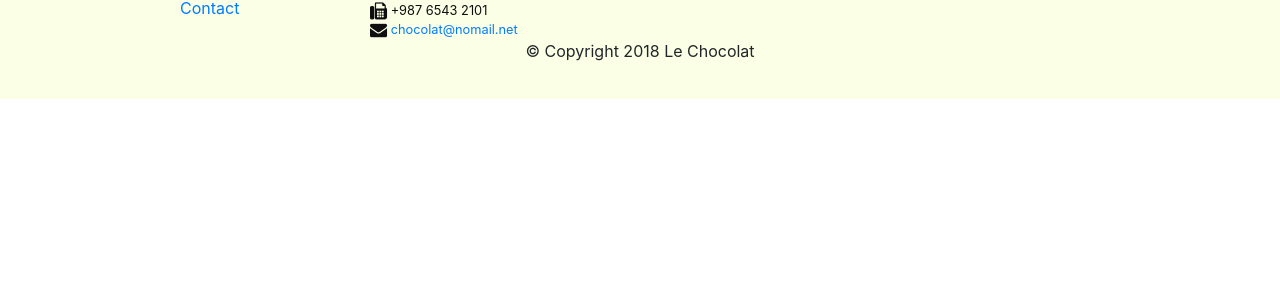
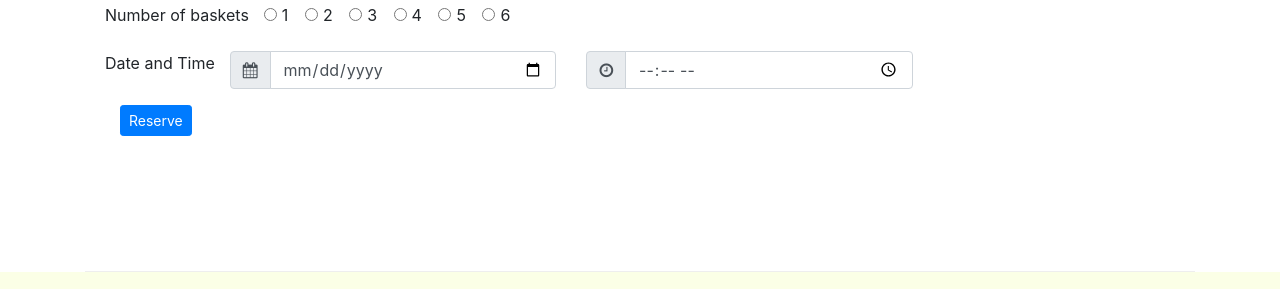
Before and after one commit to abdalrahmanhamami/leChocolat, a website: page index.html in a window 1280 px wide. Shown: the part 2063-2352 px from the top of the page. Before the commit the page ends 2162 px from the top, so only its background shows below. Drawn offline with nearby package versions, Linux system fonts and the light colour scheme.

Commit message:
Bootstrap Assignment 9 Task 1

```diff
--- a/index.html
+++ b/index.html
@@ -222,6 +222,76 @@
                     </div>
                 </div>
             </div>
+        </div>
+
+
+        <div class="row row-content justify-content-center">
+            <div class=" col-12 colsm-8">
+                <div class="card border-default"></div>
+                <h3 class="card-header bg-warning text-white" id="reserve-form">Reserve your baskets</h3>
+                <div class="card-body">
+                    <form>
+                        <div class="form-group row">
+                            <label for="opreadio" calss="col-12 col-sm-3 col-form-label">
+                                Number of baskets
+                            </label>
+                            <div class="col-12 col-sm">
+                                <div class="form-check form-check-inline">
+                                    <input class="form-check-input" type="radio" name="inlineRadio" id="inlineRadio1"
+                                        value="option1">
+                                    <label class="form-check-label" for="inlineRadio1">1</label>
+                                </div>
+                                <div class="form-check form-check-inline">
+                                    <input class="form-check-input" type="radio" name="inlineRadio" id="inlineRadio2"
+                                        value="option2">
+                                    <label class="form-check-label" for="inlineRadio2">2</label>
+                                </div>
+                                <div class="form-check form-check-inline">
+                                    <input class="form-check-input" type="radio" name="inlineRadio" id="inlineRadio3"
+                                        value="option3">
+                                    <label class="form-check-label" for="inlineRadio3">3</label>
+                                </div>
+                                <div class="form-check form-check-inline">
+                                    <input class="form-check-input" type="radio" name="inlineRadio" id="inlineRadio4"
+                                        value="option4">
+                                    <label class="form-check-label" for="inlineRadio4">4</label>
+                                </div>
+                                <div class="form-check form-check-inline">
+                                    <input class="form-check-input" type="radio" name="inlineRadio" id="inlineRadio5"
+                                        value="option5">
+                                    <label class="form-check-label" for="inlineRadio5">5</label>
+                                </div>
+                                <div class="form-check form-check-inline">
+                                    <input class="form-check-input" type="radio" name="inlineRadio" id="inlineRadio6"
+                                        value="option6">
+                                    <label class="form-check-label" for="inlineRadio6">6</label>
+                                </div>
+                            </div>
+                        </div>
+                        <div class="form-group row">
+                            <label calss="col-12 col-sm-3 col-form-label">
+                                Date and Time
+                            </label>
+                            <div class="input-group col-12 col-sm-4">
+                                    <div class="input-group-prepend">
+                                        <span class="input-group-text" id="date"><i class="fa fa-calendar" aria-hidden="true"></i></span>
+                                    </div>
+                                    <input type="date" class="form-control" placeholder="Date" id="date'">
+                            </div>
+
+                            <div class="input-group col-12 col-sm-4">
+                                    <div class="input-group-prepend">
+                                            <span class="input-group-text" id="time"><i class="fa fa-clock-o" aria-hidden="true"></i></span>
+                                        </div>
+                                        <input type="time" class="form-control" placeholder="Time" id="time'">
+                            </div>
+
+                        </div>
+                        <button type="submit" class="btn btn-primary btn-sm col-sm-offest-2">Reserve</button>
+                    </form>
+
+                </div>
+            </div>
 
         </div>
     </div>
```
Lines whose indentation alone changed are shown as unchanged.
